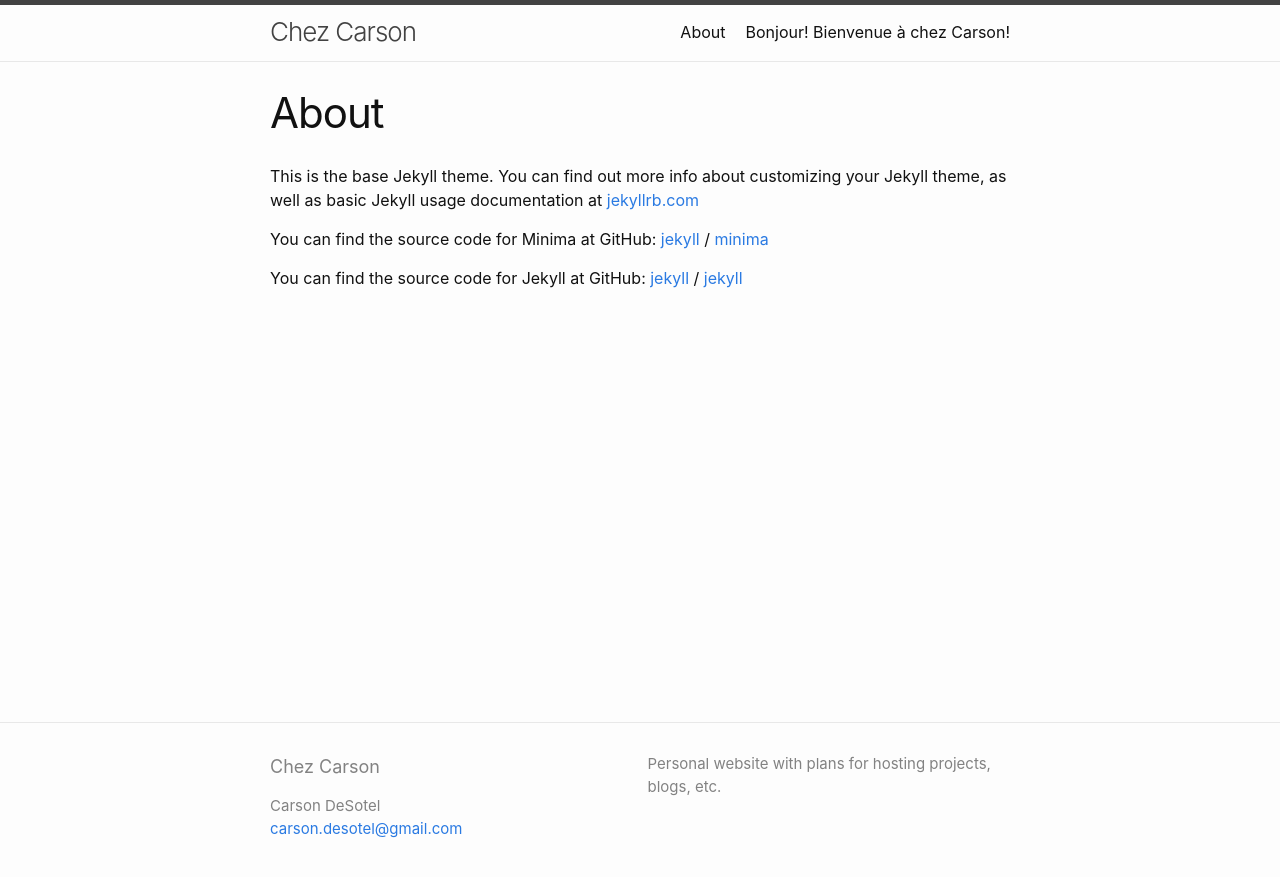
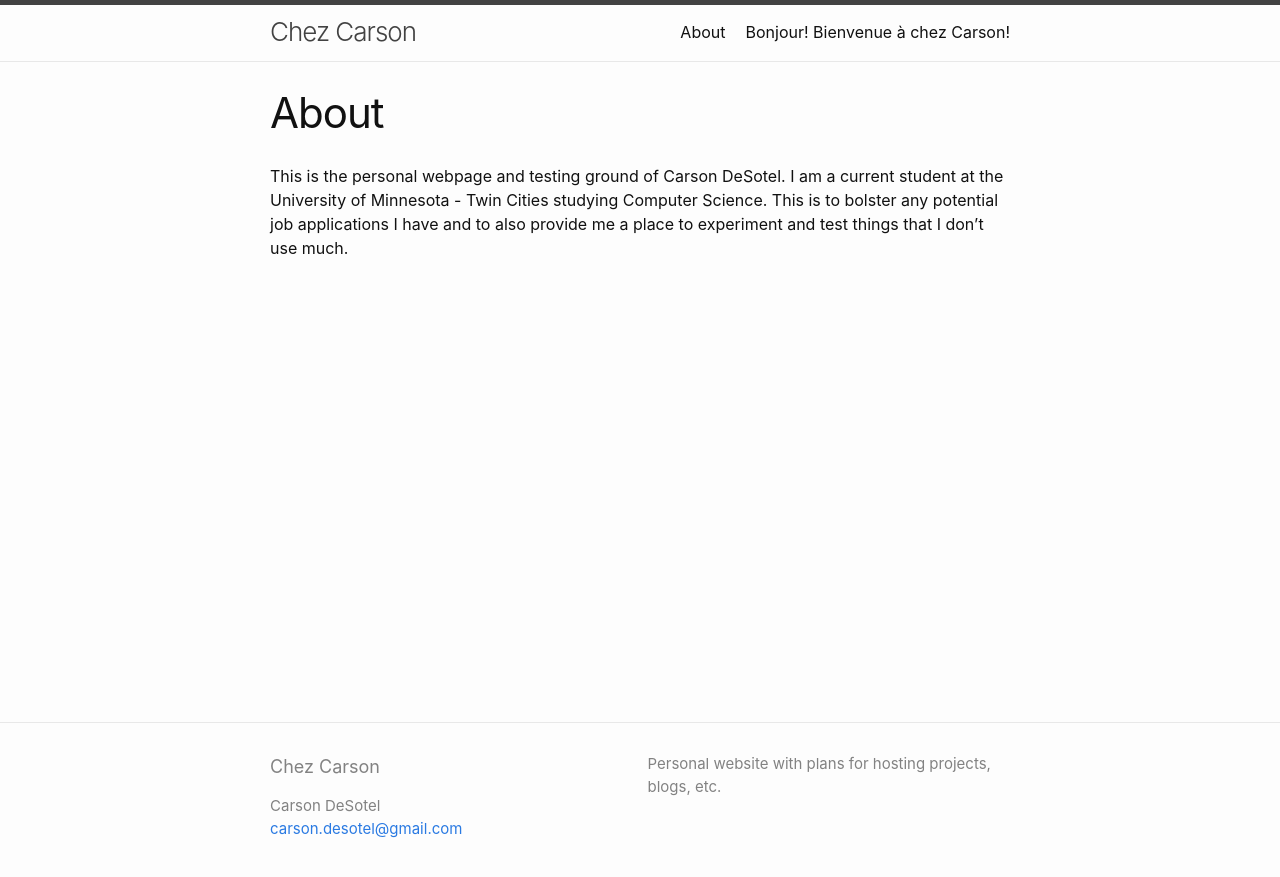
Before and after one commit to Carson-DeSotel/Carson-DeSotel.github.io, a Jekyll site: the page built from about.md, in a window 1280 px wide. Shown: the top 877 px of the page. Built offline with Jekyll 4.4.1, drawn with Linux system fonts in a browser that asks for light colours.

Commit message:
Update about.md

```diff
--- a/about.md
+++ b/about.md
@@ -4,15 +4,6 @@ title: About
 permalink: /about/
 ---
 
-This is the base Jekyll theme. You can find out more info about customizing your Jekyll theme, as well as basic Jekyll usage documentation at [jekyllrb.com](https://jekyllrb.com/)
-
-You can find the source code for Minima at GitHub:
-[jekyll][jekyll-organization] /
-[minima](https://github.com/jekyll/minima)
-
-You can find the source code for Jekyll at GitHub:
-[jekyll][jekyll-organization] /
-[jekyll](https://github.com/jekyll/jekyll)
-
-
-[jekyll-organization]: https://github.com/jekyll
+This is the personal webpage and testing ground of Carson DeSotel.
+I am a current student at the University of Minnesota - Twin Cities studying Computer Science.
+This is to bolster any potential job applications I have and to also provide me a place to experiment and test things that I don't use much.
```
